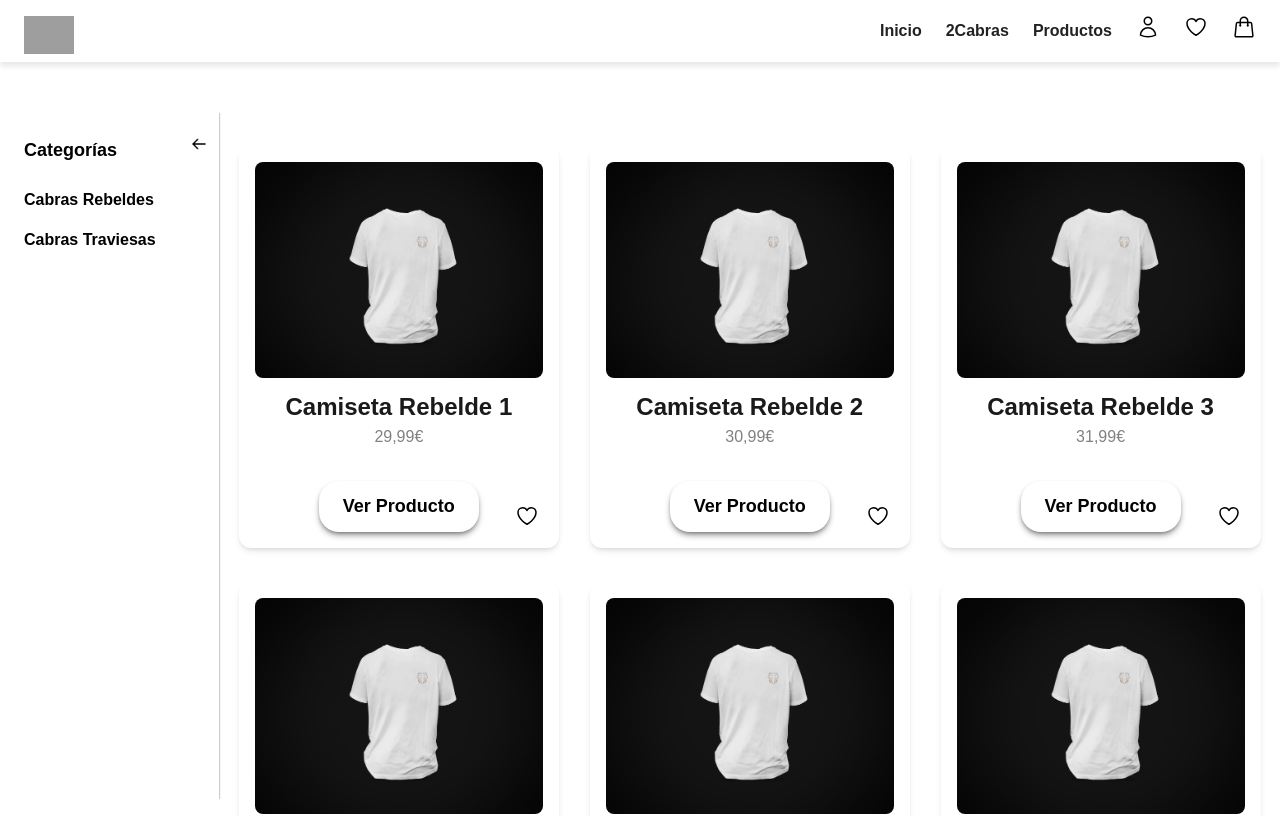
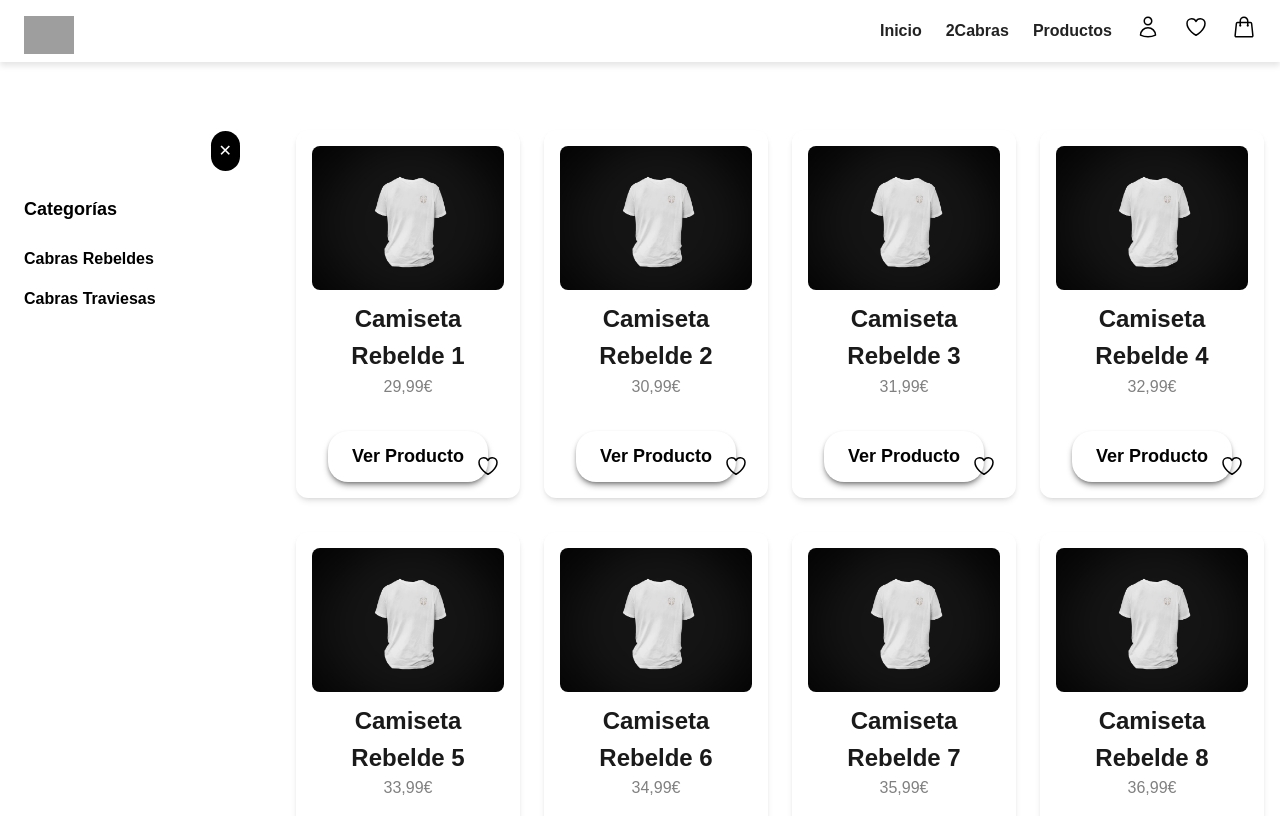
Before and after one commit to arangave/tiendaderopa2cabras, a Next.js app: page /productos in a window 1280 px wide. Shown: the top 816 px of the page. Built offline with nearby package versions, Linux system fonts and the light colour scheme; grey boxes are pictures that could not be loaded.

Commit message:
feat(common):productos

```diff
--- /dev/null
+++ b/app/components/Sidebar.tsx
@@ -0,0 +1,111 @@
+"use client";
+import Image from "next/image";
+
+interface SidebarProps {
+  sidebarOpen: boolean;
+  setSidebarOpen: (open: boolean) => void;
+  categoriaActiva: string;
+  setCategoriaActiva: (categoria: string) => void;
+  openSections: Record<string, boolean>;
+  toggleSection: (section: string) => void;
+  selectedMain: string | null;
+  setSelectedMain: (section: string) => void;
+}
+
+const underlineClass =
+  "relative text-left w-fit transition-all duration-100 hover:after:w-full after:content-[''] after:absolute after:-bottom-0.5 after:left-0 after:h-[2px] after:w-0 after:bg-gradient-to-r after:from-[#67b2c1] after:via-[#ff8eaa] after:to-[#f6bd6b] after:rounded after:transition-all after:duration-700";
+
+export default function Sidebar({
+  sidebarOpen,
+  setSidebarOpen,
+  categoriaActiva,
+  setCategoriaActiva,
+  openSections,
+  toggleSection,
+  selectedMain,
+  setSelectedMain,
+}: SidebarProps) {
+  const handleCategoryClick = (key: string) => {
+    setCategoriaActiva(key);
+    if (window.innerWidth < 768) {
+      setSidebarOpen(false);
+    }
+  };
+
+  return (
+    <>
+      {/* Botón abrir sidebar: común para móvil y escritorio */}
+      {!sidebarOpen && (
+        <div className="fixed top-[115px] left-4 z-50 pt-4 mt-5rem">
+          <button
+            onClick={() => setSidebarOpen(true)}
+            className="absolute top-4 p-2 rounded-full bg-black text-white"
+            aria-label="Abrir menú"
+          >
+            ☰
+          </button>
+        </div>
+      )}
+
+      <aside
+        className={`z-50 bg-white/90 text-black backdrop-blur-sm transition-transform duration-300 ease-in-out
+        md:fixed md:top-[115px] md:h-[calc(100vh-2rem)] md:w-64 md:overflow-y-auto
+        fixed top-[88px] left-0 w-full bottom-[64px] px-6 pb-6 pt-20
+        flex flex-col items-center justify-start md:block
+        ${sidebarOpen ? "translate-x-0" : "-translate-x-full"}`}
+      >
+        <h2 className="text-lg font-bold mb-6">Categorías</h2>
+        <ul className="space-y-4">
+          {[
+            { label: "Cabras Rebeldes", sub: ["Camisetas", "Sudaderas"] },
+            { label: "Cabras Traviesas", sub: ["Camisetas", "Sudaderas"] },
+          ].map((section) => (
+            <li key={section.label}>
+              <button
+                onClick={() => {
+                  toggleSection(section.label);
+                  setSelectedMain(section.label);
+                }}
+                className={`${underlineClass} font-bold ${
+                  selectedMain === section.label ? "after:w-full" : ""
+                }`}
+              >
+                {section.label}
+              </button>
+              {openSections[section.label] && (
+                <ul className="mt-2 space-y-2 text-center">
+                  {section.sub.map((item) => {
+                    const key = `${section.label}-${item}`;
+                    return (
+                      <li key={key}>
+                        <button
+                          onClick={() => handleCategoryClick(key)}
+                          className={`${underlineClass} text-sm ${
+                            categoriaActiva === key
+                              ? "after:w-full font-semibold text-black"
+                              : "text-gray-600"
+                          }`}
+                        >
+                          {item}
+                        </button>
+                      </li>
+                    );
+                  })}
+                </ul>
+              )}
+            </li>
+          ))}
+        </ul>
+
+        {/* Botón cerrar */}
+        <button
+          onClick={() => setSidebarOpen(false)}
+          className="absolute top-4 right-4 p-2 rounded-full bg-black text-white "
+          aria-label="Cerrar menú"
+        >
+          ✕
+        </button>
+      </aside>
+    </>
+  );
+}
--- a/app/productos/page.tsx
+++ b/app/productos/page.tsx
@@ -1,9 +1,12 @@
 "use client";
+
 import { useState, useEffect } from "react";
-import Image from "next/image";
 import Modal from "../components/Modal";
 import SizeGuideModal from "../components/SizeGuideModal";
 import ProductoCard, { Product } from "../components/ProductoCard";
+import Sidebar from "../components/Sidebar";
+
+
 import {
   rebelTshirts,
   rebelSweaters,
@@ -33,7 +36,6 @@ export default function ProductosPage() {
   const [isDarkMode] = useState(true);
 
   useEffect(() => {
-    if (typeof window === "undefined") return;
     const body = document.body;
     if (sidebarOpen && window.innerWidth < 768) {
       body.classList.add("overflow-hidden");
@@ -43,20 +45,14 @@ export default function ProductosPage() {
     return () => body.classList.remove("overflow-hidden");
   }, [sidebarOpen]);
 
-  const handleZoomMove = (e: React.MouseEvent<HTMLImageElement>) => {
-    const { left, top, width, height } = e.currentTarget.getBoundingClientRect();
-    const x = ((e.clientX - left) / width) * 100;
-    const y = ((e.clientY - top) / height) * 100;
-    setZoomPosition({ x, y });
-  };
-
   const isLiked = (id: number) => likes.some((p) => p.id === id);
 
   const toggleLike = (product: Product) => {
-    setLikes((prev) => {
-      const exists = prev.find((p) => p.id === product.id);
-      return exists ? prev.filter((p) => p.id !== product.id) : [...prev, product];
-    });
+    setLikes((prev) =>
+      prev.find((p) => p.id === product.id)
+        ? prev.filter((p) => p.id !== product.id)
+        : [...prev, product]
+    );
   };
 
   const addToCart = (product: Product) => {
@@ -67,138 +63,28 @@ export default function ProductosPage() {
     localStorage.setItem("cart", JSON.stringify(newCart));
   };
 
-  const toggleSection = (section: string) => {
-    setOpenSections((prev) => ({
-      ...prev,
-      [section]: !prev[section],
-    }));
-  };
+  return (
+    <div className="flex pt-28 flex-1 w-full">
+      <Sidebar
+        sidebarOpen={sidebarOpen}
+        setSidebarOpen={setSidebarOpen}
+        categoriaActiva={categoriaActiva}
+        setCategoriaActiva={setCategoriaActiva}
+        openSections={openSections}
+        toggleSection={(s) => setOpenSections((prev) => ({ ...prev, [s]: !prev[s] }))}
+        selectedMain={selectedMain}
+        setSelectedMain={setSelectedMain}
+      />
 
-  const handleCategoryClick = (key: string) => {
-    setCategoriaActiva(key);
-    if (window.innerWidth < 768) {
-      setSidebarOpen(false);
-    }
-  };
-
-  const underlineClass =
-    "relative text-left w-fit transition-all duration-100 hover:after:w-full after:content-[''] after:absolute after:-bottom-0.5 after:left-0 after:h-[2px] after:w-0 after:bg-gradient-to-r after:from-[#67b2c1] after:via-[#ff8eaa] after:to-[#f6bd6b] after:rounded after:transition-all after:duration-700";
-
-  return (
-    <div className="relative">
-      {!sidebarOpen && (
-        <div className="md:hidden fixed top-28 left-4 z-40">
-          <button
-            onClick={() => setSidebarOpen(true)}
-            className="p-2 rounded-full bg-black text-white"
-            aria-label="Abrir menú"
-          >
-            ☰
-          </button>
-        </div>
-      )}
-
-      {!sidebarOpen && (
-        <div className="hidden md:block fixed top-32 left-2 z-50">
-          <button
-            onClick={() => setSidebarOpen(true)}
-            className="p-2 rounded-full hover:ring-2 hover:ring-black/20 transition bg-white shadow-md"
-            aria-label="Mostrar menú"
-          >
-            <Image
-              src="/images/icons8-izquierda-24.png"
-              alt="Mostrar"
-              width={16}
-              height={16}
-              className="rotate-180"
-            />
-          </button>
-        </div>
-      )}
-
-      <div className="flex pt-28 min-h-screen w-full">
-      <aside
-        className={`z-50 bg-white text-black transition-transform duration-300 ease-in-out
-        md:sticky md:top-28 md:h-[calc(100vh-7rem)] md:w-64 md:shadow-[2px_0_1px_-1px_rgba(0,0,0,0.2)] md:overflow-y-auto
-        fixed md:static top-28 left-0 w-full max-h-[calc(100vh-7rem)] p-6 overflow-y-auto
-        ${sidebarOpen ? "translate-x-0" : "-translate-x-full"}`}
+        <main
+          className={`transition-all duration-300 px-4 py-2 grid gap-6 pl-10 w-full
+            grid-cols-1 sm:grid-cols-2
+            ${sidebarOpen ? "md:grid-cols-3 lg:grid-cols-4 md:ml-64" : "md:grid-cols-3 lg:grid-cols-4"}
+            ${sidebarOpen && typeof window !== "undefined" && window.innerWidth < 768 ? "hidden" : ""}
+          `}
         >
 
-          <h2 className="text-lg font-bold mb-6">Categorías</h2>
-          <ul className="space-y-4">
-            {[
-              { label: "Cabras Rebeldes", sub: ["Camisetas", "Sudaderas"] },
-              { label: "Cabras Traviesas", sub: ["Camisetas", "Sudaderas"] },
-            ].map((section) => (
-              <li key={section.label}>
-                <button
-                  onClick={() => {
-                    toggleSection(section.label);
-                    setSelectedMain(section.label);
-                  }}
-                  className={`${underlineClass} font-bold ${selectedMain === section.label ? "after:w-full" : ""}`}
-                >
-                  {section.label}
-                </button>
-                {openSections[section.label] && (
-                  <ul className="ml-4 mt-2 space-y-2">
-                    {section.sub.map((item) => {
-                      const key = `${section.label}-${item}`;
-                      return (
-                        <li key={key}>
-                          <button
-                            onClick={() => handleCategoryClick(key)}
-                            className={`${underlineClass} text-sm ${
-                              categoriaActiva === key
-                                ? "after:w-full font-semibold text-black"
-                                : "text-gray-600"
-                            }`}
-                          >
-                            {item}
-                          </button>
-                        </li>
-                      );
-                    })}
-                  </ul>
-                )}
-              </li>
-            ))}
-          </ul>
 
-          <button
-            onClick={() => setSidebarOpen(false)}
-            className="md:hidden absolute top-4 right-4 p-2 rounded-full bg-black text-white"
-            aria-label="Cerrar menú"
-          >
-            ✕
-          </button>
-
-          <button
-            onClick={() => setSidebarOpen(false)}
-            className="hidden md:flex absolute top-4 right-1 w-8 h-8 items-center justify-center group transition"
-            aria-label="Ocultar menú"
-          >
-            <span className="absolute inset-0 rounded-full border-2 border-transparent group-hover:border-[2px] group-hover:border-gradient-to-r group-hover:from-[#67b2c1] group-hover:via-[#ff8eaa] group-hover:to-[#f6bd6b] transition-all duration-500"></span>
-            <Image
-              src="/images/icons8-izquierda-24.png"
-              alt="Ocultar"
-              width={16}
-              height={16}
-              className="relative z-10"
-            />
-          </button>
-        </aside>
-
-        <main
-          className={`transition-all duration-300 px-4 py-6 grid gap-6 w-full
-            ${sidebarOpen
-              ? "grid-cols-1 sm:grid-cols-2 md:grid-cols-3"
-              : "grid-cols-1 sm:grid-cols-2 md:grid-cols-4"
-            }
-            ${sidebarOpen ? "md:grid" : "grid"}
-            ${sidebarOpen ? "hidden md:grid" : "grid"}
-          `}
-        >
         {productosData[categoriaActiva]?.map((product) => (
           <ProductoCard
             key={product.id}
@@ -209,7 +95,6 @@ export default function ProductosPage() {
           />
         ))}
       </main>
-      </div>
 
       {selectedProduct && (
         <Modal
@@ -223,14 +108,21 @@ export default function ProductosPage() {
           onClose={() => setSelectedProduct(null)}
           onAddToCart={() => addToCart(selectedProduct)}
           onSelectSize={setSelectedSize}
-          onZoomMove={handleZoomMove}
+          onZoomMove={(e) => {
+            const { left, top, width, height } = e.currentTarget.getBoundingClientRect();
+            const x = ((e.clientX - left) / width) * 100;
+            const y = ((e.clientY - top) / height) * 100;
+            setZoomPosition({ x, y });
+          }}
           onToggleLike={() => toggleLike(selectedProduct)}
           onShowSizeGuide={() => setShowSizeGuideModal(true)}
           onQuantityChange={(e) => setQuantity(parseInt(e.target.value) || 1)}
         />
       )}
 
-      {showSizeGuideModal && <SizeGuideModal onClose={() => setShowSizeGuideModal(false)} />}
+      {showSizeGuideModal && (
+        <SizeGuideModal onClose={() => setShowSizeGuideModal(false)} />
+      )}
     </div>
   );
 }
```
Also changed, not shown: app/components/Header.tsx (line endings or trailing spaces). Lines whose indentation alone changed are shown as unchanged.
